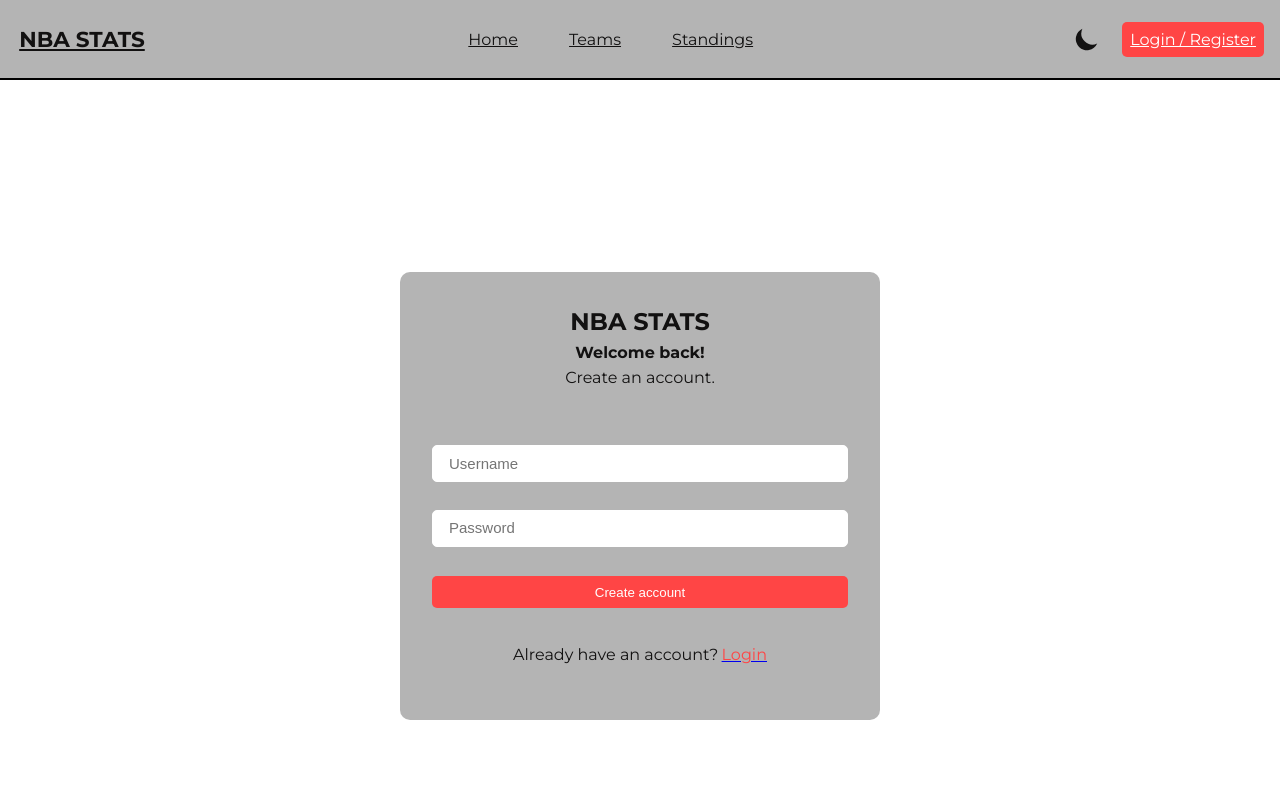
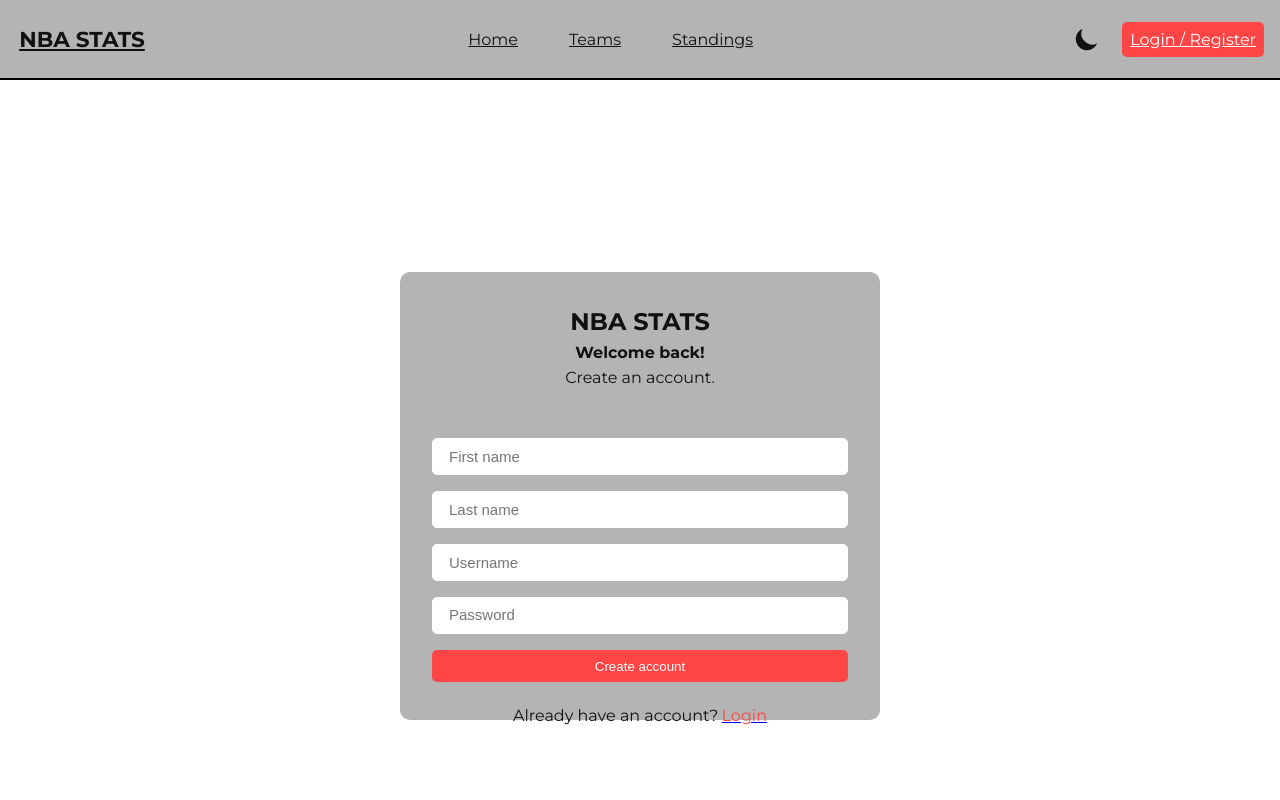
Before and after one commit to john-mathis/NBA, a React (Create React App) app in the folder client/: page /signup in a window 1280 px wide. Shown: the top 800 px of the page. Built offline with nearby package versions, Linux system fonts and the light colour scheme; no server answers.

Commit message:
dashboard update name edits

```diff
--- /dev/null
+++ b/client/src/Components/Dashboard/Account/Account.css
@@ -0,0 +1,5 @@
+.account-container input {
+    background-color: var(--dark-grey);
+    border: none;
+    border-radius: 3px;
+}
--- a/client/src/Components/Dashboard/Account/Account.js
+++ b/client/src/Components/Dashboard/Account/Account.js
@@ -1,7 +1,14 @@
 import React from "react";
+import "../Account/Account.css";
 
 const Account = () => {
-  return <div>Account</div>;
+  return (
+    <form className="account-container">
+      <h3 className="">Change Name</h3>
+      <input type="text" placeholder={localStorage.getItem("username")} />
+      <button>Update Username</button>
+    </form>
+  );
 };
 
 export default Account;
--- a/client/src/Components/Dashboard/General/General.css
+++ b/client/src/Components/Dashboard/General/General.css
@@ -8,7 +8,7 @@
 }
 
 .theme-toggle {
-    margin: 3rem auto;
+    margin: 2rem auto;
     padding: 3rem 2rem;
     border-radius: 2px;
     text-align: center;
--- a/client/src/Components/Hero/Hero.js
+++ b/client/src/Components/Hero/Hero.js
@@ -12,7 +12,9 @@ const Hero = () => {
         <div className="hero-text-container">
           <h1 className="hero-header">
             {cookies.access_token
-              ? `Welcome back, ${localStorage.getItem("username")}!`
+              ? `Welcome back, ${localStorage
+                  .getItem("username")
+                  .toLocaleUpperCase()}!`
               : "NBA STATS"}
           </h1>
           <p className="hero-heading">
--- a/client/src/Components/Login/Login.js
+++ b/client/src/Components/Login/Login.js
@@ -22,6 +22,7 @@ const Login = () => {
       setCookies("access_token", response.data.token);
       window.localStorage.setItem("userID", response.data.userID);
       window.localStorage.setItem("username", username);
+      console.log(response);
       navigate("/");
     } catch (err) {
       console.error(err);
--- a/client/src/Components/Navbar/Navbar.js
+++ b/client/src/Components/Navbar/Navbar.js
@@ -21,6 +21,7 @@ const Navbar = () => {
   const logout = () => {
     setCookies("access_token", "");
     window.localStorage.removeItem("userID");
+    window.localStorage.removeItem("username");
     navigate("/login");
   };
 
--- a/client/src/Components/SignUp/SignUp.js
+++ b/client/src/Components/SignUp/SignUp.js
@@ -6,6 +6,8 @@ import { Link } from "react-router-dom";
 const SignUp = () => {
   const [username, setUsername] = useState("");
   const [password, setPassword] = useState("");
+  const [firstName, setFirstName] = useState("");
+  const [lastName, setLastName] = useState("");
   const [userMessage, setUserMessage] = useState("");
 
   const handleSubmit = async (e) => {
@@ -17,10 +19,14 @@ const SignUp = () => {
 
     try {
       const response = await axios.post("http://localhost:3001/auth/signup", {
+        firstName,
+        lastName,
         username,
         password,
       });
       setUserMessage(response.data.message);
+      setFirstName("");
+      setLastName("");
       setUsername("");
       setPassword("");
     } catch (err) {
@@ -39,6 +45,28 @@ const SignUp = () => {
           {userMessage ? userMessage : ""}
         </p>
         <form className="form-container" onSubmit={handleSubmit}>
+          <input
+            onChange={(e) => {
+              setFirstName(e.target.value);
+            }}
+            value={firstName}
+            className="login-input"
+            type="text"
+            placeholder="First name"
+            required
+          />
+
+          <input
+            onChange={(e) => {
+              setLastName(e.target.value);
+            }}
+            value={lastName}
+            className="login-input"
+            type="text"
+            placeholder="Last name"
+            required
+          />
+
           <input
             onChange={(e) => {
               setUsername(e.target.value);
```
Also changed, not shown: 2 other files (tests, documents, lock files or other folders).
